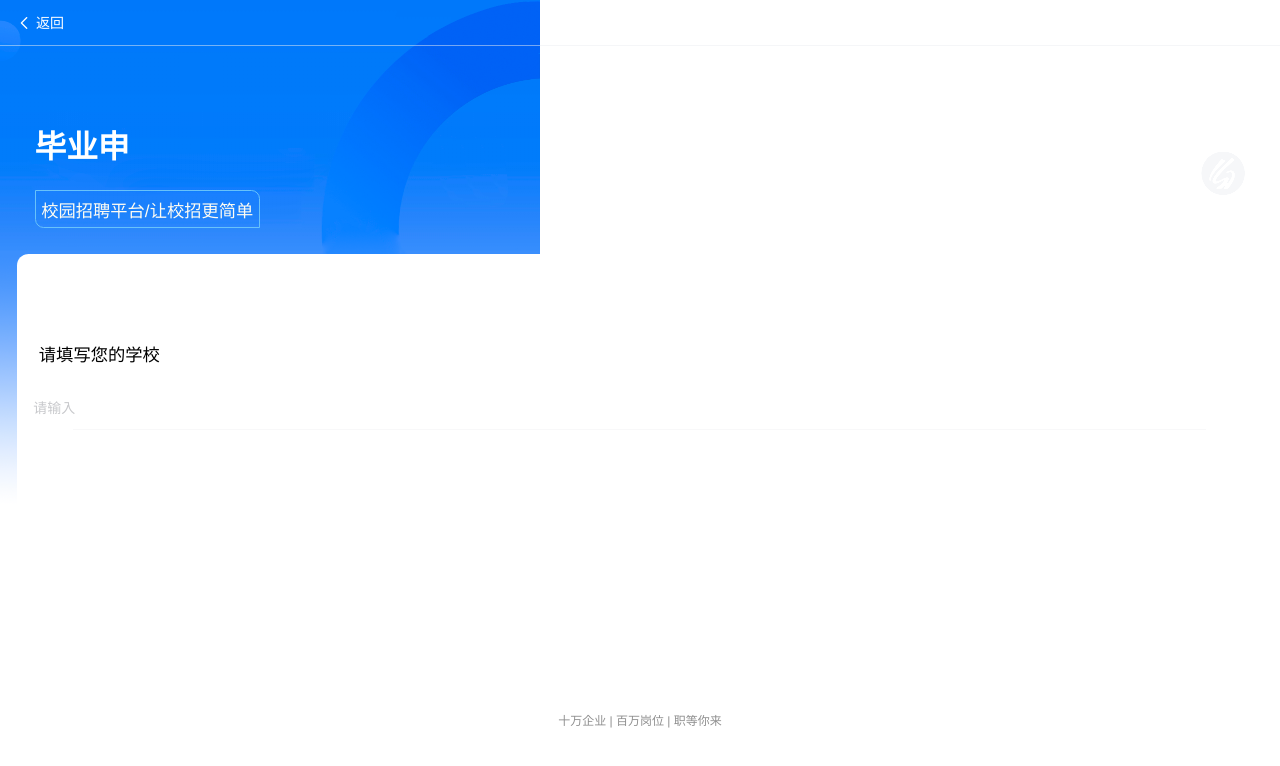
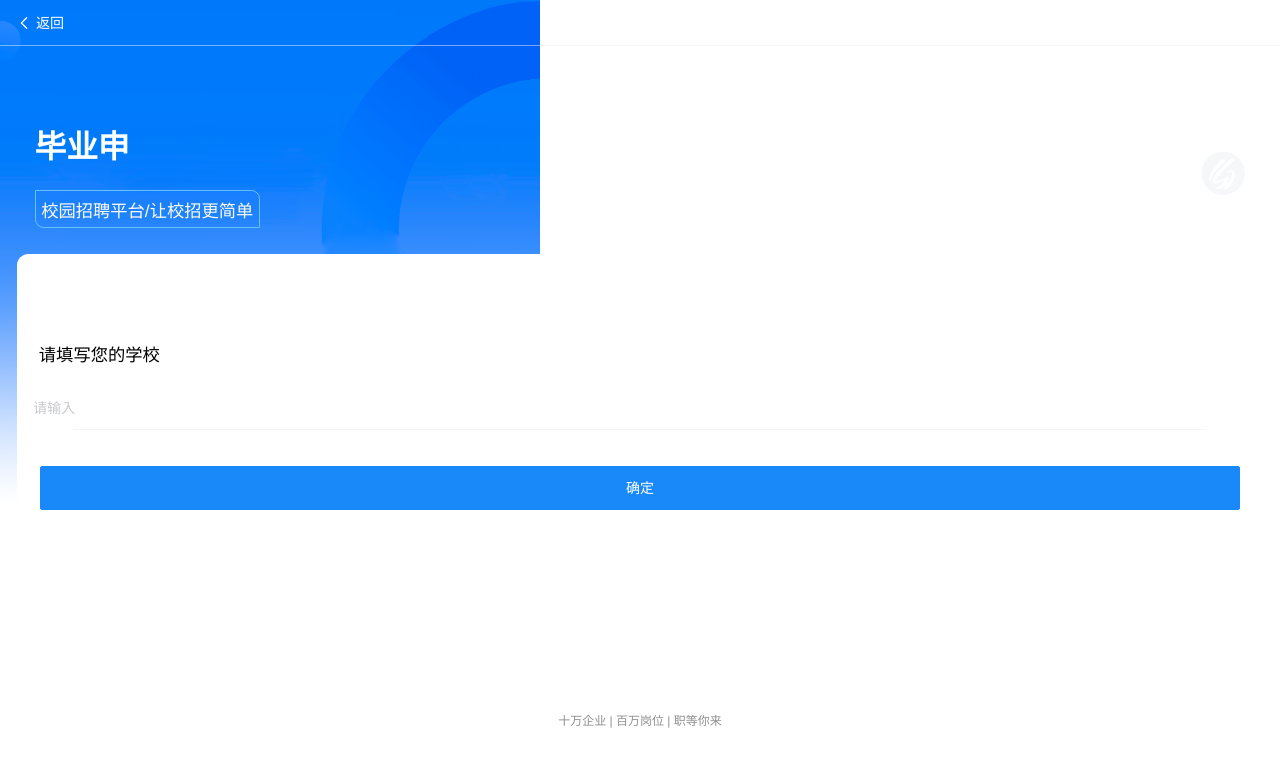
Before and after one commit to bo-ddd/bys-h5, a Vue app: page /siteSettings in a window 1280 px wide. Shown: the top 766 px of the page. Built offline with nearby package versions, Linux system fonts and the light colour scheme; no server answers.

Commit message:
Update code

```diff
--- a/src/views/siteSettings/SiteSettings.vue
+++ b/src/views/siteSettings/SiteSettings.vue
@@ -22,6 +22,9 @@
                         <span class="placeholder">请输入</span>
                     </div>
                 </van-cell>
+                <div class="mt-25 plr-16">
+                    <van-button @click="navJobfairs" type="primary" class="van-button_ok">确定</van-button>
+                </div>
                 <van-popup position="bottom" :style="{ height: '75%' }" v-model:show="popupShow">
                     <div class="popup-header just-between">
                         <div class="dialog">
@@ -39,6 +42,12 @@
         <div class="footer">
             <div class="footer-test">
                 十万企业 | 百万岗位 | 职等你来
+            </div>
+        </div>
+        <div class="message just-center">
+            <div class="message-child" v-if="messageIsshow">
+                <van-icon name="fail" class="icon-fail" />
+                {{ messageValue }}
             </div>
         </div>
     </div>
@@ -59,6 +68,9 @@ getUnsrInfo()
 // popupShow 弹层打开与否
 const popupShow = ref(false);
 const popupValue = ref('');
+// 消息提示
+const messageValue = ref('');
+const messageIsshow = ref(false)
 let fieldText = ref('');
 // showPopup 打开遮罩层
 const showPopup = () => {
@@ -105,11 +117,58 @@ async function getUnsrInfo() {
         popupValue.value = res.data.userSite;
     }
 }
+function navJobfairs() {
+    if (popupValue.value == '') {
+        messageIsshow.value = true;
+        messageValue.value = '请先输入您的学校！'
+        setTimeout(() => {
+            messageIsshow.value = false;
+        }, 1500)
+        return;
+    } else {
+        router.push('/jobfairs');
+    }
+}
 </script>
 
 <style lang="scss" scoped>
+.message-child {
+    width: 29rem;
+    padding: 1rem;
+    border: .1rem solid #faecd8;
+    background-color: #fdf6ec;
+    color: #e6a23c;
+    font-size: 1.4rem;
+    border-radius: .5rem;
+    position: absolute;
+    top: 1rem;
+    z-index: 999;
+
+    .icon-fail {
+        display: inline-block;
+        padding: .5rem;
+        background: #e6a23c;
+        color: #fff;
+        border-radius: 50%;
+        margin-right: 1rem;
+    }
+}
+
+.mt-25 {
+    margin-top: 2.5rem;
+}
+
+.van-button_ok {
+    width: 100%;
+    color: #fff;
+}
+
 .mt-16 {
     margin-top: 1.6rem;
+}
+
+.plr-16 {
+    padding: 0 1.6rem;
 }
 
 .mt-18 {
@@ -215,7 +274,7 @@ async function getUnsrInfo() {
                 width: 91%;
                 display: block;
                 margin: 0 auto;
-                border-bottom: 1px solid #f0f1f2;
+                border-bottom: 1px solid #eaebed;
             }
 
             .placeholder {
```
